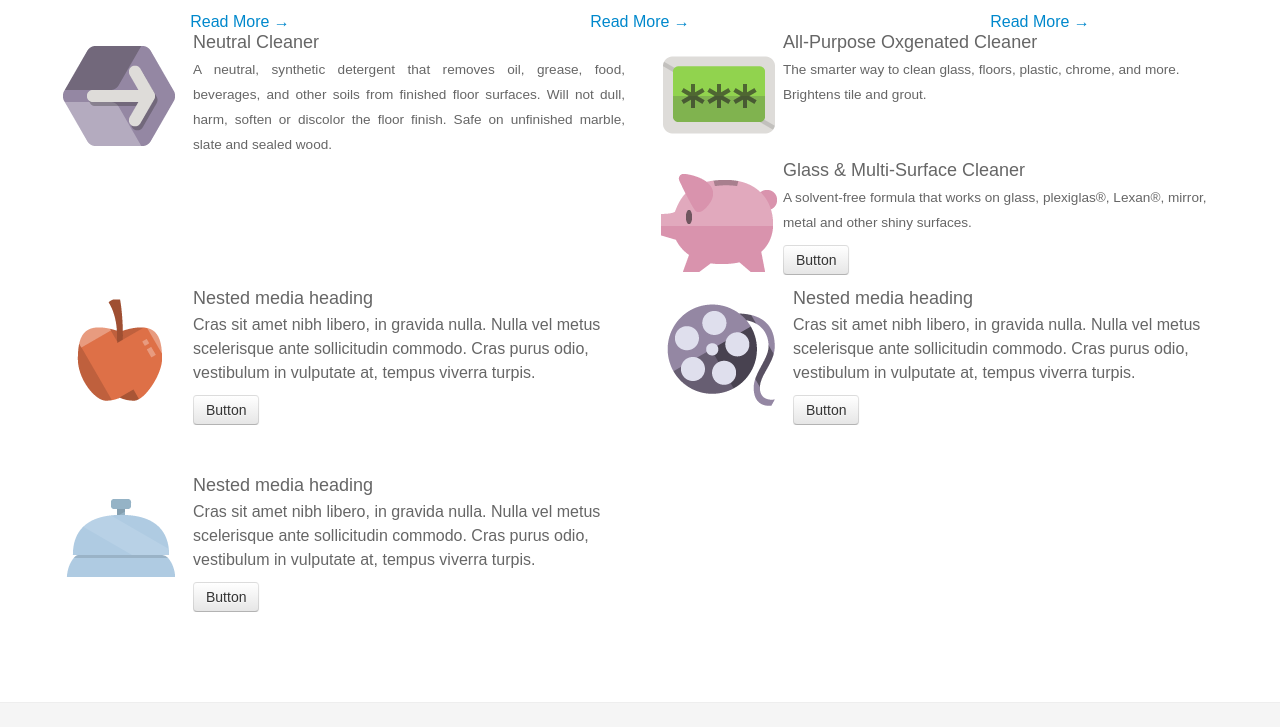
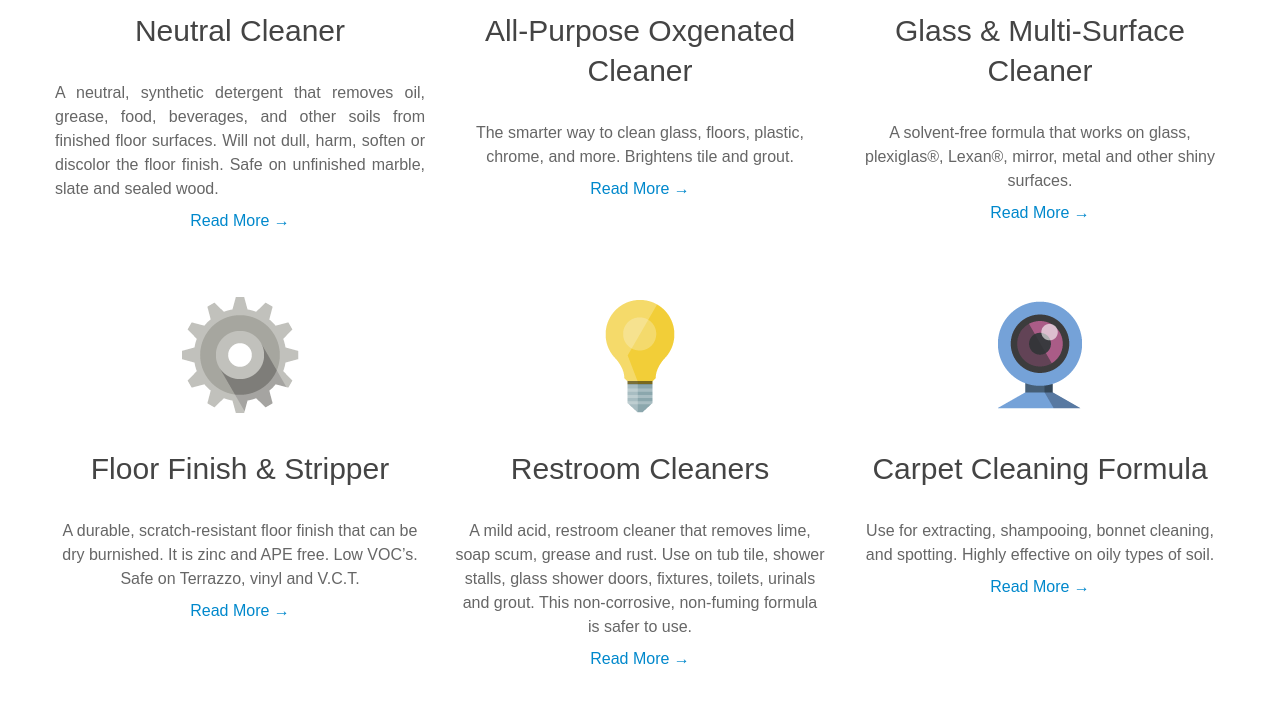
Before and after one commit to heliab/Fornax, a plain HTML site: page greencleaning.html in a window 1280 px wide. Shown: the part 698-1425 px from the top of the page. Drawn offline with nearby package versions, Linux system fonts and the light colour scheme.

Commit message:
Commit 2
Arrangement in the content on the committed files.
Excepting the images.

```diff
--- a/css/style.css
+++ b/css/style.css
@@ -238,3 +238,38 @@ margin-top:40px;
 .text-justify {
   text-align: justify;
 }
+
+.row-centered {
+    text-align:center;
+}
+.col-centered {
+    display:inline-block;
+    float:none;
+    /* reset the text-align */
+    text-align:left;
+    /* inline-block space fix */
+    margin-right:-4px;
+}
+
+
+
+/*Use this class when you want your content to be hidden*/
+.BeforeScroll
+{
+  height: 100px; /*Whatever you want*/
+  width: 100%; /*Whatever you want*/
+  .
+  .
+  display: none;
+}
+
+
+/*Use this class when you want your content to be shown after some scroll*/
+.AfterScroll
+{
+  height: 100px; /*Whatever you want*/
+  width: 100%; /*Whatever you want*/
+  .
+  .
+  display: block;
+}
--- a/green-service.html
+++ b/greencleaning.html
@@ -2,7 +2,7 @@
 <html lang="en">
 <head>
   <meta charset="utf-8">
-  <title>ShapeBootstrap Clean Template</title>
+  <title>J&B Cleaning</title>
   <meta name="viewport" content="width=device-width, initial-scale=1.0">
   <meta name="description" content="">
   <meta name="author" content="">
@@ -30,6 +30,27 @@
     ============================================================-->
     <script src="http://code.jquery.com/jquery.js"></script>
     <script src="js/bootstrap.min.js"></script>
+
+    <script src="http://ajax.googleapis.com/ajax/libs/jqueryui/1.10.1/jquery-ui.min.js" type="text/javascript"></script>
+    <script type="text/javascript">
+       $(window).scroll(function() {
+
+    if ($(this).scrollTop()>0)
+     {
+       //$('.appear').animate({ "height": "0" }, "slow" );
+      $('.appear').slideUp(980);
+      $('.appear').fadeOut(2000);
+
+     }
+    else
+     {
+      //$('.appear').slideDown(900);
+       $('.appear').fadeIn(1400);
+
+      //$('.appear').animate({ "color": "black" }, "slow" );
+     }
+ });
+</script>
 </head>
 
 <body>
@@ -97,17 +118,29 @@
   <!-- /. PAGE TITLE-->
 
 
- <div class="row feature-box">
-      <div class="span12 cnt-title">
+
+     <!-- <div class="span12 cnt-title">
        <h1>At vero eos et accusamus et iusto odio dignissimos</h1>
         <span>Contrary to popular belief, Lorem Ipsum is not simply random text.</span>
       </div>
+-->
+<div class="row-centered">
 
+<div class="col-sm-8 col-centered appear">
+<p class="lead text-justify">J&B understands the advantages of using eco-friendly products for cleaning services. Our line of “green” products helps ensure we’re protecting the environment. We have eco-friendly paper products as well as cleaning solutions. Green cleaning programs promote health, safety and social consciousness. Processes focus on improving indoor air quality, recycling and minimizing the use of raw materials and toxic products that require disposal.</p>
+
+<p class="lead text-justify">We combine environmentally friendly cleaning products, equipment, processes and training to provide clients with a clean, healthy and productive environment.</p>
+
+<p class="lead text-justify">J&B proudly offers a comprehensive line of Daycon Green Seal™ Certified chemicals including: </p>
+</div>
+</div>
+
+ <div class="row feature-box">
       <div class="span4">
         <img src="img/icon3.png">
-        <h2>Feature A</h2>
-        <p>
-            Pellentesque habitant morbi tristique senectus et netus et malesuada fames ac turpis egestas.
+        <h2>Neutral Cleaner</h2>
+        <p class="text-justify">
+            A neutral, synthetic detergent that removes oil, grease, food, beverages, and other soils from finished floor surfaces. Will not dull, harm, soften or discolor the floor finish. Safe on unfinished marble, slate and sealed wood.
         </p>
 
         <a href="#">Read More &rarr;</a>
@@ -116,131 +149,79 @@
 
       <div class="span4">
         <img src="img/icon2.png">
-        <h2>Feature B</h2>
+        <h2>All-Purpose Oxgenated Cleaner</h2>
         <p>
-            Consectetur adipisicing elit, sed do eiusmod tempor incididunt ut labore et dolore magna
-            aliqua.
+            The smarter way to clean glass, floors, plastic, chrome, and more. Brightens tile and grout.
         </p>
           <a href="#">Read More &rarr;</a>
       </div>
 
       <div class="span4">
         <img src="img/icon1.png">
-        <h2>Feature C</h2>
+        <h2>Glass & Multi-Surface Cleaner </h2>
         <p>
-            Vestibulum tortor quam, feugiat vitae, ultricies eget, tempor sit amet, ante.
+           A solvent-free formula that works on glass, plexiglas®, Lexan®, mirror, metal and other shiny surfaces.
         </p>
           <a href="#">Read More &rarr;</a>
       </div>
   </div>
 
-	<div class="row">
-		<div class="span6">
-		<div class="media text-justify">
-				 <a href="#" class="pull-left"><img src="img/icon-service1.png" class="media-object" alt='' /></a>
-				<div class="media-body">
-					<h4 class="media-heading">
-						Neutral Cleaner
-					</h4>
-					<p> <small>A neutral, synthetic detergent that removes oil, grease, food, beverages, and other soils from finished floor surfaces. Will not dull, harm, soften or discolor the floor finish. Safe on unfinished marble, slate and sealed wood.</small>
+<div class="row feature-box">
+      <div class="span4">
+        <img src="img/icon3.png">
+        <h2>Floor Finish & Stripper</h2>
+        <p>
+            A durable, scratch-resistant floor finish that can be dry burnished. It is zinc and APE free. Low VOC’s. Safe on Terrazzo, vinyl and V.C.T.
         </p>
-				<!--	<a href="#" class="btn" type="button">Button</a> -->
 
+        <a href="#">Read More &rarr;</a>
 
       </div>
+
+      <div class="span4">
+        <img src="img/icon2.png">
+        <h2>Restroom Cleaners</h2>
+        <p>
+            A mild acid, restroom cleaner that removes lime, soap scum, grease and rust. Use on tub tile, shower stalls, glass shower doors, fixtures, toilets, urinals and grout. This non-corrosive, non-fuming formula is safer to use.
+        </p>
+          <a href="#">Read More &rarr;</a>
+      </div>
+
+      <div class="span4">
+        <img src="img/icon1.png">
+        <h2>Carpet Cleaning Formula</h2>
+        <p>
+          Use for extracting, shampooing, bonnet cleaning, and spotting. Highly effective on oily types of soil.
+        </p>
+          <a href="#">Read More &rarr;</a>
       </div>
   </div>
 
+  <div class="row feature-box">
+      <div class="span4">
+        <img src="img/icon3.png">
+        <h2>Degreaser & Emulsifier</h2>
+        <p>
+           Heavy duty formula emulsifies oil and grease. Designed for difficult-to-clean areas such as trashrooms, kitchens, garages, warehouses and more.
+        </p>
 
-		<div class="span6">
-
-		<div>
-				 <a href="#" class="pull-left"><img src="img/icon-service2.png" class="media-object" alt='' /></a>
-				<div class="media-body">
-					<h4 class="media-heading">
-						All-Purpose Oxgenated Cleaner
-					</h4>
-					<p> <small>The smarter way to clean glass, floors, plastic, chrome, and more. Brightens tile and grout. </small>
-					</p>
-				<!--	<a href="#" class="btn" type="button">Button</a> -->
-				</div>
-			</div>
-		</div>
-
-		<div class="span6">
-		<div >
-				 <a href="#" class="pull-left"><img src="img/icon-service3.png" class="media-object" alt='' /></a>
-				<div class="media-body">
-					<h4 class="media-heading">
-						Glass & Multi-Surface Cleaner
-					</h4>
-					<p> <small>
-					A solvent-free formula that works on glass, plexiglas®, Lexan®, mirror, metal and other shiny surfaces.
-					</small>
-					</p>
-					<a href="#" class="btn" type="button">Button</a>
-				</div>
-			</div>
-		</div>
-
-
-
-		<div class="span6">
-		<div class="media">
-				 <a href="#" class="pull-left"><img src="img/icon-service4.png" class="media-object" alt='' /></a>
-				<div class="media-body">
-					<h4 class="media-heading">
-						Nested media heading
-					</h4>
-					<p>
-					Cras sit amet nibh libero, in gravida nulla. Nulla vel metus scelerisque ante sollicitudin commodo. Cras purus odio, vestibulum in vulputate at, tempus viverra turpis.
-					</p>
-					<a href="#" class="btn" type="button">Button</a>
-				</div>
-			</div>
-
+        <a href="#">Read More &rarr;</a>
 
       </div>
 
-		<div class="span6">
-		<div class="media">
-				 <a href="#" class="pull-left"><img src="img/icon-service5.png" class="media-object" alt='' /></a>
-				<div class="media-body">
-					<h4 class="media-heading">
-						Nested media heading
-					</h4>
+      <div class="span4">
+        <img src="img/icon2.png">
+        <h2>Foaming & Lotion Hand Soaps</h2>
         <p>
-					Cras sit amet nibh libero, in gravida nulla. Nulla vel metus scelerisque ante sollicitudin commodo. Cras purus odio, vestibulum in vulputate at, tempus viverra turpis.
+           These GS-41 compliant hand soaps contain a blend of mild cosmetic cleaning agents and skin conditioners. They contain no alkali and are effective in hard water. Each has a honey-almond fragrance and forms a dense lather, yet rinses freely and completely. Readily biodegradable.
         </p>
-					<a href="#" class="btn" type="button">Button</a>
-				</div>
-			</div>
-
-
-		</div>
-
-		<div class="span6">
-		<div class="media">
-				 <a href="#" class="pull-left"><img src="img/icon-service6.png" class="media-object" alt='' /></a>
-				<div class="media-body">
-					<h4 class="media-heading">
-						Nested media heading
-					</h4>
-					<p>
-					Cras sit amet nibh libero, in gravida nulla. Nulla vel metus scelerisque ante sollicitudin commodo. Cras purus odio, vestibulum in vulputate at, tempus viverra turpis.
-					</p>
-					<a href="#" class="btn" type="button">Button</a>
-				</div>
+          <a href="#">Read More &rarr;</a>
       </div>
 
 
   </div>
 
 </div>
-</div>
-
-
-
 <!--Footer
 ==========================-->
 
```
Also changed, not shown: about.html (+4 -5 lines), contact.html (+10 -7 lines), index.html (+1 -1 lines), service.html (+2 -0 lines). Lines whose indentation alone changed are shown as unchanged.
